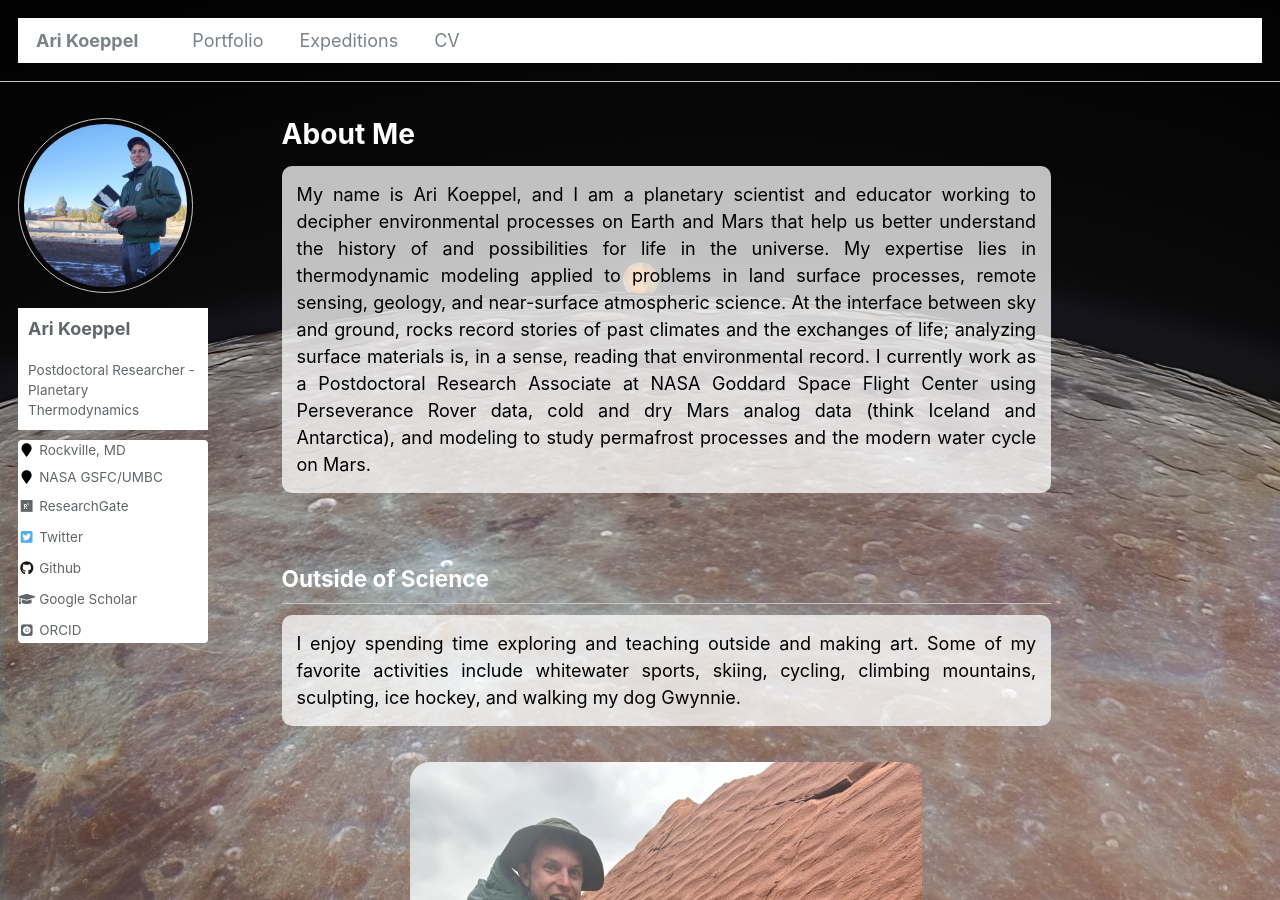
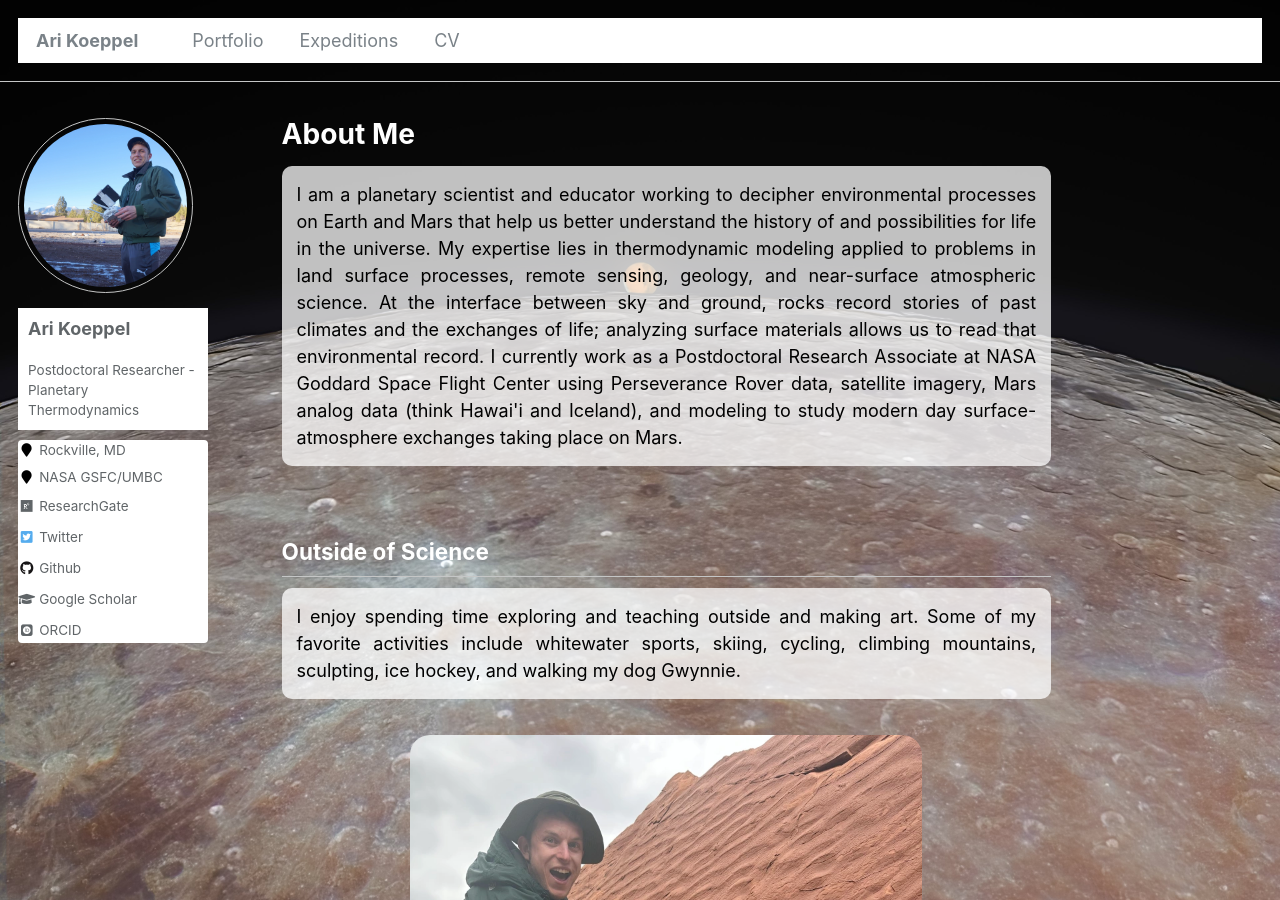
Before and after one commit to ahdkoeppel/ahdkoeppel.github.io, a Jekyll site: the page built from _pages/about.md, in a window 1280 px wide and 900 px high. Built offline with Jekyll 4.4.1, drawn with Linux system fonts in a browser that asks for light colours; some web fonts are replaced.

Commit message:
update bio

```diff
--- a/_pages/about.md
+++ b/_pages/about.md
@@ -18,7 +18,7 @@ body {
 }
 </style>
 
-<div style="text-align: justify;background-color:rgba(255, 255, 255, 0.75);color:Black;padding:15px;border-radius: 10px;"> My name is Ari Koeppel, and I am a planetary scientist and educator working to decipher environmental processes on Earth and Mars that help us better understand the history of and possibilities for life in the universe. My expertise lies in thermodynamic modeling applied to problems in land surface processes, remote sensing, geology, and near-surface atmospheric science. At the interface between sky and ground, rocks record stories of past climates and the exchanges of life; analyzing surface materials is, in a sense, reading that environmental record. I currently work as a Postdoctoral Research Associate at NASA Goddard Space Flight Center using Perseverance Rover data, cold and dry Mars analog data (think Iceland and Antarctica), and modeling to study permafrost processes and the modern water cycle on Mars. </div>  <p>&nbsp;</p>
+<div style="text-align: justify;background-color:rgba(255, 255, 255, 0.75);color:Black;padding:15px;border-radius: 10px;"> I am a planetary scientist and educator working to decipher environmental processes on Earth and Mars that help us better understand the history of and possibilities for life in the universe. My expertise lies in thermodynamic modeling applied to problems in land surface processes, remote sensing, geology, and near-surface atmospheric science. At the interface between sky and ground, rocks record stories of past climates and the exchanges of life; analyzing surface materials allows us to read that environmental record. I currently work as a Postdoctoral Research Associate at NASA Goddard Space Flight Center using Perseverance Rover data, satellite imagery, Mars analog data (think Hawai'i and Iceland), and modeling to study modern day surface-atmosphere exchanges taking place on Mars. </div>  <p>&nbsp;</p>
 
 <h2 style="text-align: justify;color:White;">Outside of Science</h2>
 <div style="text-align: justify;background-color:rgba(255, 255, 255, 0.75);color:Black;padding:15px;border-radius: 10px;"> I enjoy spending time exploring and teaching outside and making art. Some of my favorite activities include whitewater sports, skiing, cycling, climbing mountains, sculpting, ice hockey, and walking my dog Gwynnie.</div>
```
